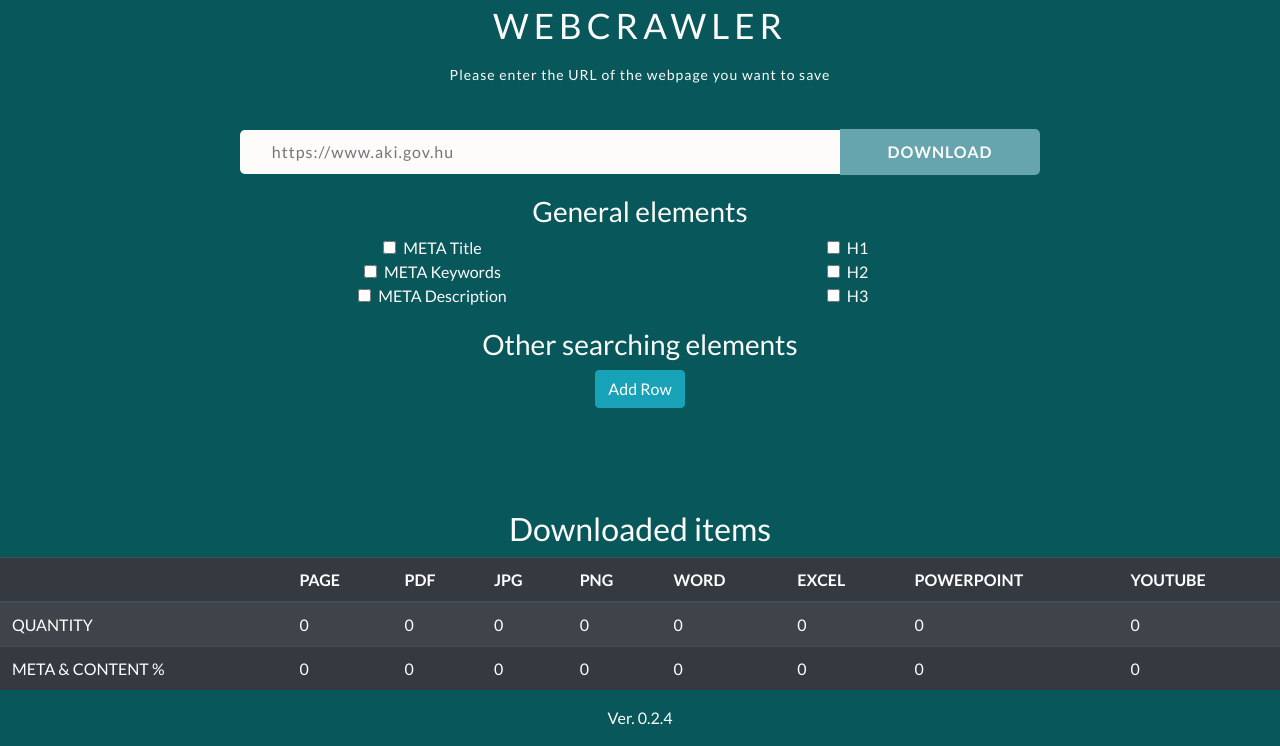
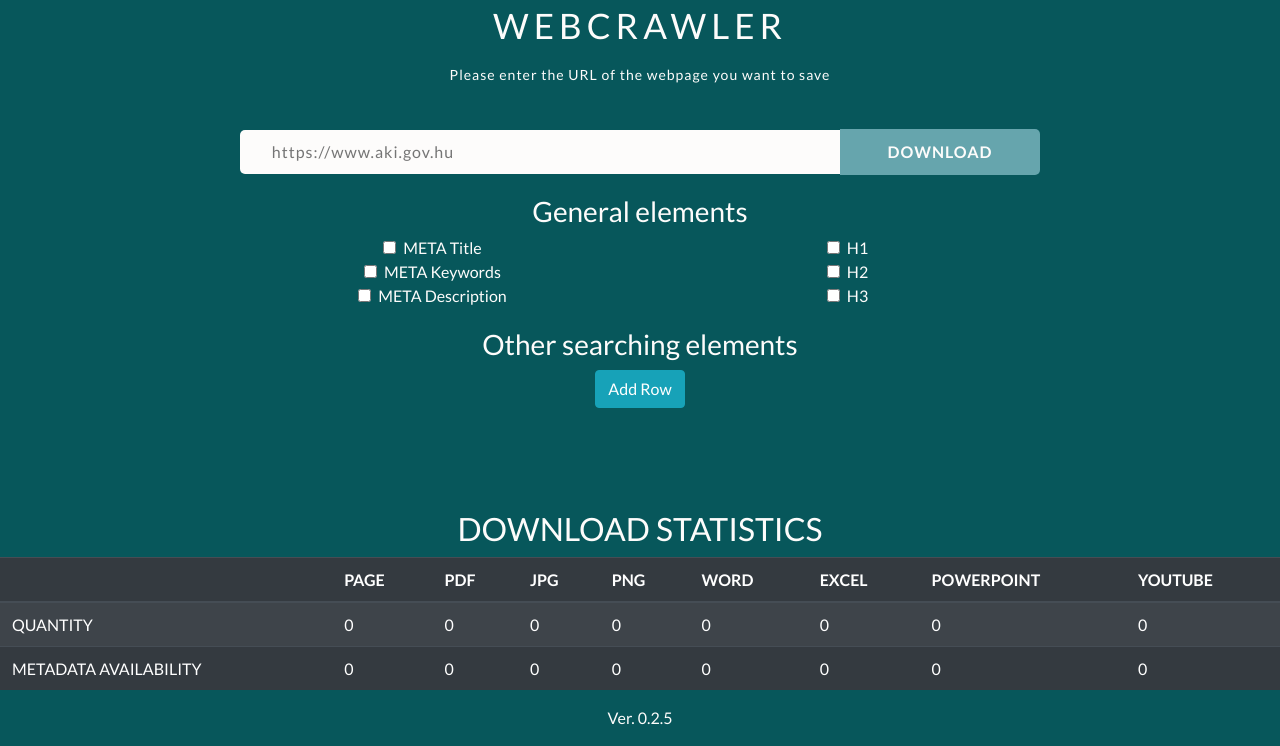
Before and after one commit to EURAKNOS/webcrawler, a PHP site: page / in a window 1280 px wide. Shown: the part 65-811 px from the top of the page. Run offline with PHP 8.4, Linux system fonts and the light colour scheme; data that the repository does not hold is empty.

Commit message:
0.2.5 Html modify

```diff
--- a/WebCrawler.php
+++ b/WebCrawler.php
@@ -15,7 +15,7 @@
 class WebCrawler
 {
 
-    public $version = '0.2.4';
+    public $version = '0.2.5';
 
     public $html;
 
--- a/ajax.php
+++ b/ajax.php
@@ -160,7 +160,7 @@ class AjaxProcess {
 
     private function checkHtml()
     {
-        $this->htmlResult = '<h2>Downloaded items</h2><table class="table table-striped table-dark"><thead><tr>
+        $this->htmlResult = '<h2>DOWNLOAD STATISTICS</h2><table class="table table-striped table-dark"><thead><tr>
         <th scope="col"></th>
         <th scope="col">PAGE</th>
         <th scope="col">PDF</th>
@@ -185,7 +185,7 @@ class AjaxProcess {
         $this->htmlResult .= '</tr>';
 
         $this->htmlResult .= '<tr>
-        <td scope="row">META & CONTENT %</td>
+        <td scope="row">METADATA AVAILABILITY</td>
         <td scope="row">' . $this->calculated['page'] . '</td>
         <td scope="row">' . $this->calculated['pdf'] . '</td>
         <td scope="row">' . $this->calculated['jpg'] . '</td>
```
